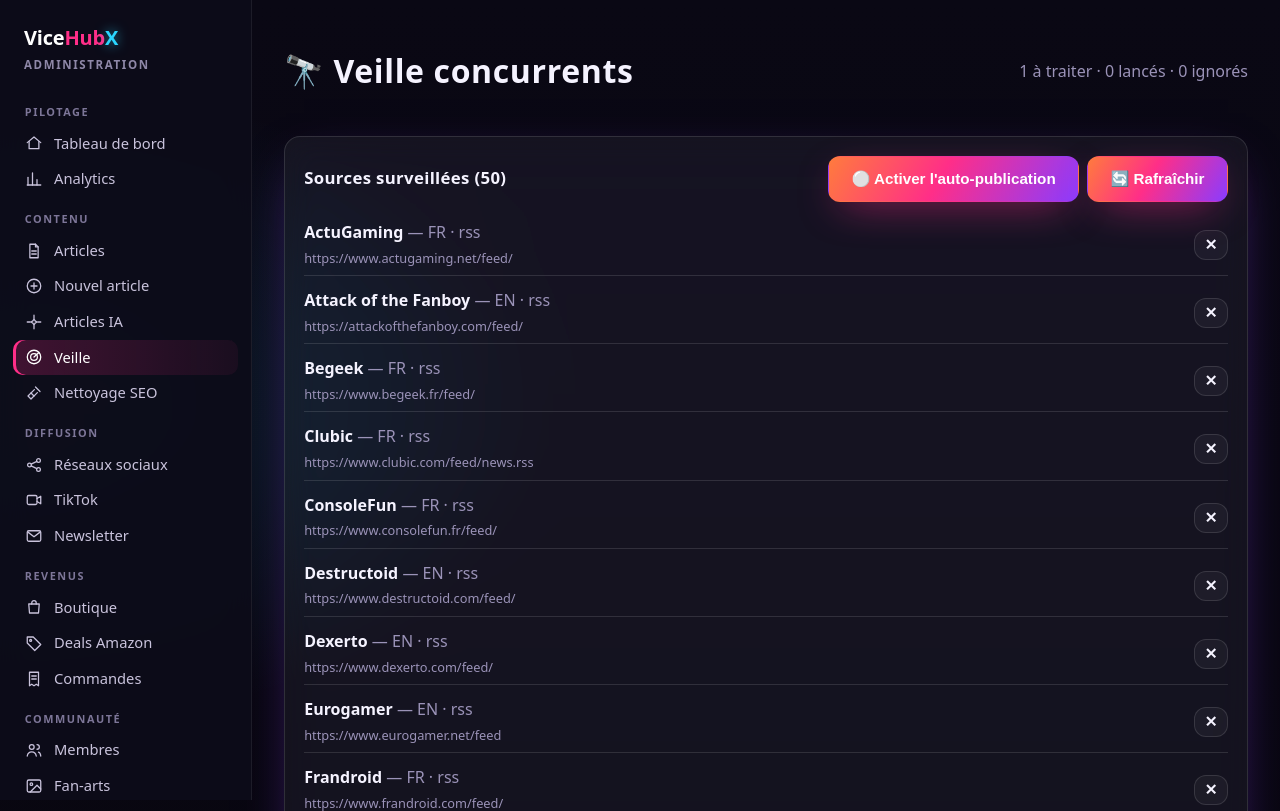
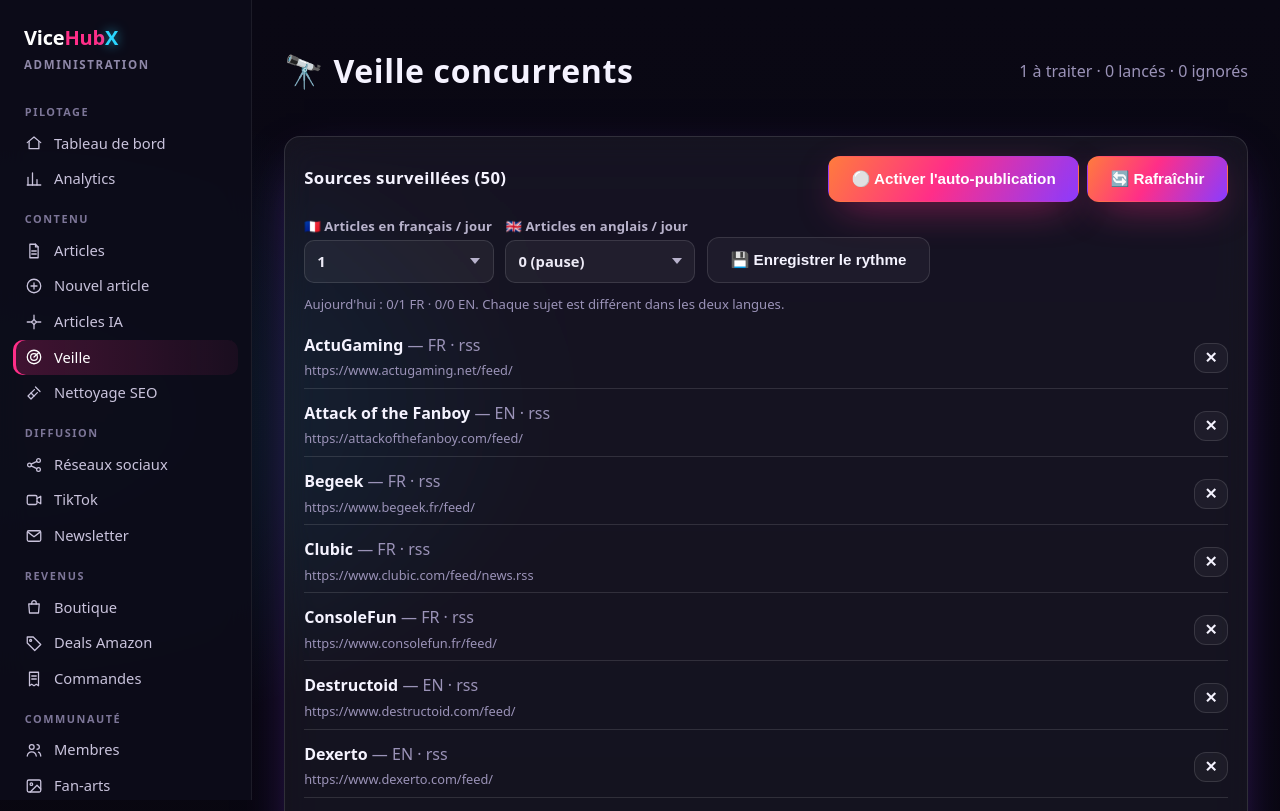
Before and after one commit to RaphBadr91/ViceHubx, a PHP site: page /admin/veille.php in a window 1280 px wide. Shown: the top 811 px of the page. Run offline with PHP 8.4, Linux system fonts and the light colour scheme; a user stored in the database is signed in; data comes from the database, SQL or seed files in the repository; tables that the repository leaves empty or names only in its code hold one stand-in row (values such as "Sample post"); some libraries are stand-ins or nearby versions.

Commit message:
Veille : quotas quotidiens par langue (ex. 2 FR + 2 EN, sujets distincts)
- Réglages veille_max_fr / veille_max_en (0 à 4 par jour), dans la page
  Veille avec le compteur du jour ; reprise de l'ancien réglage unique à
  défaut.
- 1 article par cycle de 30 min, dans la langue la plus en retard sur son
  quota : publication étalée sur la journée, en alternance FR / EN.
- veille_auto_generate() accepte un filtre de langue et examine une
  réserve de candidats, en écartant les sujets déjà traités dans l'une ou
  l'autre langue.
- Tableau de bord : rythme affiché « X FR + Y EN / jour ».

Testé : 4 cycles → 2 FR + 2 EN sur 4 sujets différents, sujet déjà
couvert ignoré, arrêt au quota.

Co-Authored-By: Claude Opus 5.5 <noreply@anthropic.com>
Claude-Session: https://claude.ai/code/session_01AwoqAARGkV3nyscAH2TsPk

```diff
--- a/admin/veille.php
+++ b/admin/veille.php
@@ -59,10 +59,16 @@ if ($act === 'add_source') {
     $flash = $n > 0
         ? ['ok', "{$n} article(s) lancé(s) en réécriture (" . $vhxStatusLabel($status) . "). Ils apparaîtront dans « Articles » au fil de leur génération — plus aucun ne se perd."]
         : ['err', 'Aucun sujet sélectionné.'];
+} elseif ($act === 'set_quota') {
+    foreach (['fr', 'en'] as $__l) {
+        set_setting('veille_max_' . $__l, (string) max(0, min(4, (int) ($_POST['q_' . $__l] ?? 1))));
+    }
+    $__q = veille_lang_quotas();
+    $flash = ['ok', "Rythme enregistré : {$__q['fr']} article(s) en français et {$__q['en']} en anglais par jour, sur des sujets différents."];
 } elseif ($act === 'toggle_auto') {
     set_setting('veille_auto', ($_POST['veille_auto'] ?? '') === '1' ? '1' : '0');
     $flash = ['ok', veille_is_auto()
-        ? '🟢 Auto-publication ACTIVÉE : les meilleurs sujets GTA 6 récents sont réécrits à notre plume et publiés automatiquement (2-3 par jour max).'
+        ? '🟢 Auto-publication ACTIVÉE : les meilleurs sujets GTA 6 récents sont réécrits à notre plume et publiés automatiquement (selon le rythme FR / EN réglé ci-dessous).'
         : '⚪ Auto-publication désactivée (mode manuel).'];
 }
 
@@ -94,8 +100,20 @@ $pending = count(json_decode((string) get_setting('ai_brief_queue', '[]'), true)
             </form>
         </div>
     </div>
+    <?php $__quota = veille_lang_quotas(); $__done = veille_lang_counts(); ?>
+    <form method="post" style="margin:.9rem 0 0;display:flex;gap:.7rem;align-items:end;flex-wrap:wrap">
+        <?= csrf_field() ?><input type="hidden" name="action" value="set_quota">
+        <?php foreach (['fr' => '🇫🇷 Articles en français / jour', 'en' => '🇬🇧 Articles en anglais / jour'] as $__l => $__lbl): ?>
+            <label style="display:grid;gap:.25rem"><?= e($__lbl) ?>
+                <select name="q_<?= $__l ?>" style="min-width:190px">
+                    <?php for ($__i = 0; $__i <= 4; $__i++): ?><option value="<?= $__i ?>"<?= $__quota[$__l] === $__i ? ' selected' : '' ?>><?= $__i === 0 ? '0 (pause)' : $__i ?></option><?php endfor; ?>
+                </select></label>
+        <?php endforeach; ?>
+        <button class="btn btn--ghost" type="submit">💾 Enregistrer le rythme</button>
+        <span class="muted" style="font-size:.82rem">Aujourd'hui : <?= $__done['fr'] ?>/<?= $__quota['fr'] ?> FR · <?= $__done['en'] ?>/<?= $__quota['en'] ?> EN. Chaque sujet est différent dans les deux langues.</span>
+    </form>
     <?php if (veille_is_auto()): ?>
-        <p class="muted" style="font-size:.82rem;margin:.4rem 0 0">⚠️ En mode auto, les <strong>2-3 meilleurs sujets GTA 6</strong> du jour sont réécrits (notre plume) et <strong>PUBLIÉS automatiquement</strong>, déclenché par le trafic. L'article reprend l'<strong>image de la source</strong> avec le crédit « Source : … » en bas. <em>Réutiliser l'image d'un concurrent peut poser un souci de droits d'auteur — le crédit atténue, mais surveille et remplace si besoin.</em></p>
+        <p class="muted" style="font-size:.82rem;margin:.4rem 0 0">⚠️ En mode auto, les <strong>meilleurs sujets GTA 6 du jour</strong> du jour sont réécrits (notre plume) et <strong>PUBLIÉS automatiquement</strong>, déclenché par le trafic. L'article reprend l'<strong>image de la source</strong> avec le crédit « Source : … » en bas. <em>Réutiliser l'image d'un concurrent peut poser un souci de droits d'auteur — le crédit atténue, mais surveille et remplace si besoin.</em></p>
     <?php endif; ?>
     <?php if ($sources): ?>
     <div style="margin-top:.8rem;display:flex;flex-direction:column;gap:.4rem">
--- a/includes/veille.php
+++ b/includes/veille.php
@@ -377,7 +377,7 @@ function veille_is_auto(): bool
  * pour être premier). Plafonné pour ne pas inonder la file ni exploser les coûts IA.
  * Retourne le nombre d'articles mis en génération.
  */
-function veille_auto_generate(int $max = 3): int
+function veille_auto_generate(int $max = 3, ?string $onlyLang = null): int
 {
     veille_ensure_tables();
     if (!function_exists('ai_brief_add')) {
@@ -390,20 +390,25 @@ function veille_auto_generate(int $max = 3): int
         // pour être premier), et on récupère l'image + le nom de la source.
         $sql = "SELECT i.id, i.title, i.lang, i.image_url, %s s.name AS source_name
              FROM competitor_items i LEFT JOIN competitor_sources s ON s.id = i.source_id
-             WHERE i.status = 'new'
+             WHERE i.status = 'new' %s
                AND (i.published_at >= NOW() - INTERVAL 3 DAY
                     OR (i.published_at IS NULL AND i.seen_at >= NOW() - INTERVAL 1 DAY))
              ORDER BY i.published_at DESC, i.id DESC LIMIT ?";
+        // Filtre de langue optionnel + réserve de candidats (certains seront écartés car
+        // déjà traités) : on s'arrête dès que $max articles sont lancés.
+        $langSql = in_array($onlyLang, ['fr', 'en'], true) ? "AND i.lang = '" . $onlyLang . "'" : '';
+        $limit   = max(10, $max * 5);
         try {
-            $q = db()->prepare(sprintf($sql, 'i.summary,'));
-            $q->bindValue(1, max(1, $max), PDO::PARAM_INT);
+            $q = db()->prepare(sprintf($sql, 'i.summary,', $langSql));
+            $q->bindValue(1, $limit, PDO::PARAM_INT);
             $q->execute();
         } catch (Throwable $e) {                       // colonne summary absente (droits DDL)
-            $q = db()->prepare(sprintf($sql, ''));
-            $q->bindValue(1, max(1, $max), PDO::PARAM_INT);
+            $q = db()->prepare(sprintf($sql, '', $langSql));
+            $q->bindValue(1, $limit, PDO::PARAM_INT);
             $q->execute();
         }
         foreach ($q->fetchAll(PDO::FETCH_ASSOC) as $it) {
+            if ($done >= $max) { break; }
             $lang  = in_array($it['lang'] ?? 'en', ['fr', 'en'], true) ? ($it['lang'] ?? 'en') : 'en';
             // Sujet déjà traité sur le site (même langue OU autre langue) : on n'écrit pas
             // de doublon ni de « traduction » déguisée → l'actu est simplement ignorée.
@@ -441,6 +446,32 @@ function veille_auto_generate(int $max = 3): int
  * Tick appelé par le heartbeat public : récupère les nouveaux sujets GTA 6 et, si
  * l'auto-publication est activée, lance NOTRE version. Auto-throttlé (~30 min).
  */
+/** Quotas quotidiens par langue (réglages veille_max_fr / veille_max_en, 0 à 4). */
+function veille_lang_quotas(): array
+{
+    $q = [];
+    foreach (['fr', 'en'] as $l) {
+        $v = get_setting('veille_max_' . $l, null);
+        // Ancien réglage unique (veille_auto_max) : réparti à défaut de quotas par langue.
+        if ($v === null || $v === '') { $v = $l === 'fr' ? '1' : (string) max(0, (int) (get_setting('veille_auto_max', '1') ?: 1) - 1); }
+        $q[$l] = max(0, min(4, (int) $v));
+    }
+    return $q;
+}
+
+/** Articles auto déjà lancés aujourd'hui, par langue (compteurs remis à zéro chaque jour). */
+function veille_lang_counts(): array
+{
+    $today = date('Y-m-d');
+    if (get_setting('veille_pub_day', '') !== $today) {
+        set_setting('veille_pub_day', $today);
+        set_setting('veille_pub_count', '0');
+        set_setting('veille_pub_fr', '0');
+        set_setting('veille_pub_en', '0');
+    }
+    return ['fr' => (int) get_setting('veille_pub_fr', '0'), 'en' => (int) get_setting('veille_pub_en', '0')];
+}
+
 function veille_auto_tick(): void
 {
     try {
@@ -450,18 +481,21 @@ function veille_auto_tick(): void
     } catch (Throwable $e) { return; }
     veille_fetch_batch(6); // charge légère : 6 sources par cycle (rotation), pas 50
     if (!veille_is_auto()) { return; }
-    // Plafond QUOTIDIEN volontairement BAS (réglage veille_auto_max, défaut 1).
-    // Objectif : sortir du filtre « contenu à grande échelle » de Google. On publie
-    // peu mais mieux ; 1 par cycle (30 min) → au plus 1/jour par défaut, le plus frais.
-    $today = date('Y-m-d');
-    if (get_setting('veille_pub_day', '') !== $today) {
-        set_setting('veille_pub_day', $today);
-        set_setting('veille_pub_count', '0');
+    // Quotas QUOTIDIENS PAR LANGUE (ex. 2 FR + 2 EN). 1 article par cycle de 30 min,
+    // dans la langue la plus en retard sur son quota → publication étalée sur la journée.
+    // Chaque sujet est vérifié contre les DEUX langues : un FR ne reprend jamais un EN.
+    $quota = veille_lang_quotas();
+    $done  = veille_lang_counts();
+    $order = array_keys($quota);
+    usort($order, static fn($a, $b) => ($done[$a] / max(1, $quota[$a])) <=> ($done[$b] / max(1, $quota[$b])));
+    foreach ($order as $lang) {
+        if ($quota[$lang] <= 0 || $done[$lang] >= $quota[$lang]) { continue; }
+        $gen = veille_auto_generate(1, $lang);
+        if ($gen > 0) {
+            set_setting('veille_pub_' . $lang, (string) ($done[$lang] + $gen));
+            set_setting('veille_pub_count', (string) (array_sum($done) + $gen));
+            return;                                     // 1 seul article par cycle
+        }
+        // Pas d'actu fraîche et inédite dans cette langue : on tente l'autre.
     }
-    $count = (int) get_setting('veille_pub_count', '0');
-    $max   = max(0, min(10, (int) (get_setting('veille_auto_max', '1') ?: 1)));
-    if ($max <= 0) { return; }                          // 0 = veille auto en pause
-    if ($count >= $max) { return; }                    // quota du jour atteint
-    $gen = veille_auto_generate(1);                     // 1 article par cycle
-    if ($gen > 0) { set_setting('veille_pub_count', (string) ($count + $gen)); }
 }
```
Also changed, not shown: admin/dashboard.php (+4 -3 lines).
